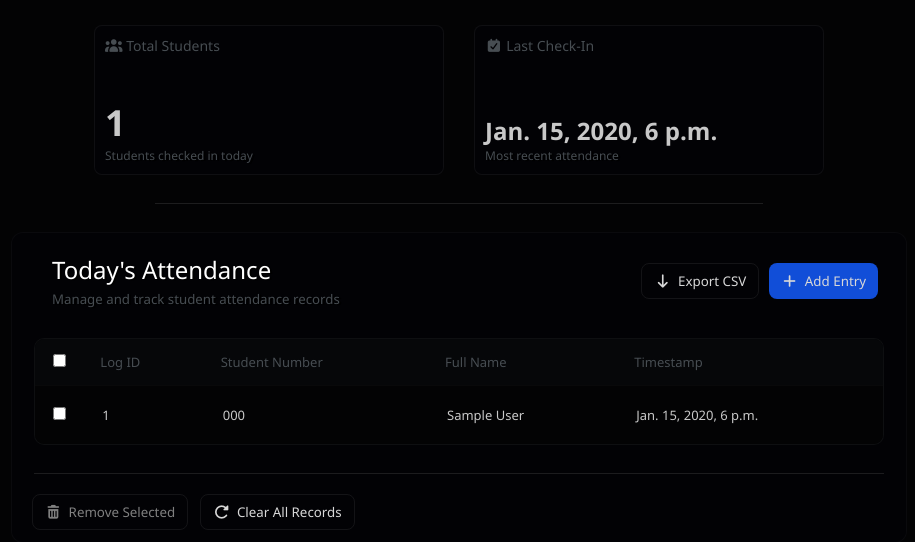
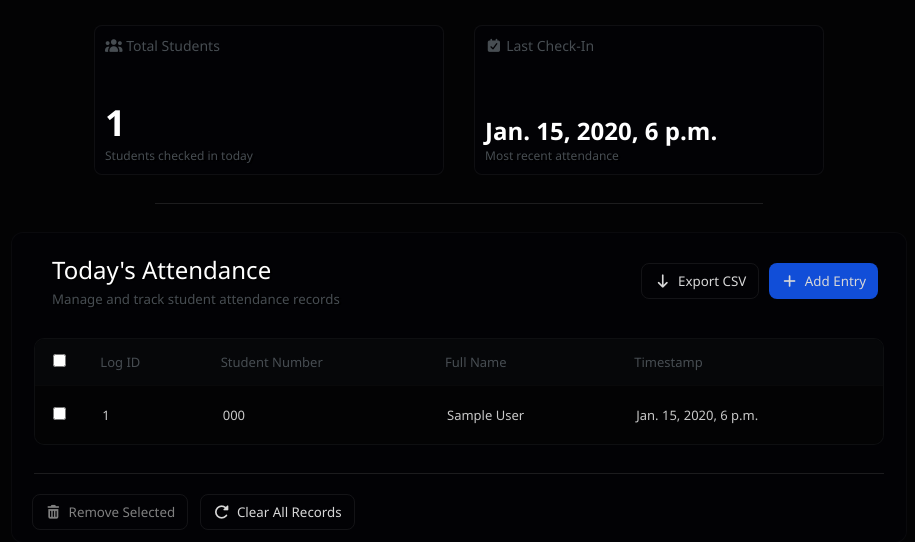
Before and after one commit to k-metra/AttendanceMonitoringSystem, a Django app: page /dashboard/ in a window 1280 px wide. Shown: the part 125-667 px from the top of the page, without its empty margins (181-1096 px from the left). Run offline with Django 5.2, Linux system fonts and the light colour scheme; a user stored in the database is signed in; tables that the repository leaves empty hold one stand-in row (values such as "Sample post"); some libraries are stand-ins or nearby versions.

Commit message:
style: change section text color to white for better visibility

```diff
--- a/dashboard/static/dashboard/css/dashboard.css
+++ b/dashboard/static/dashboard/css/dashboard.css
@@ -504,7 +504,7 @@ section {
     padding: 10px;
     font-size: 36px;
     font-weight: bold;
-    color: rgb(200,200,200);
+    color: white;
 }
 
 .stat-card .stat-amount.stat-date {
```
